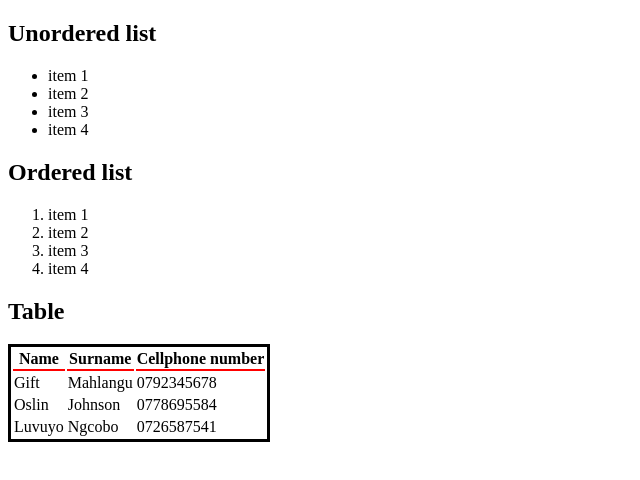
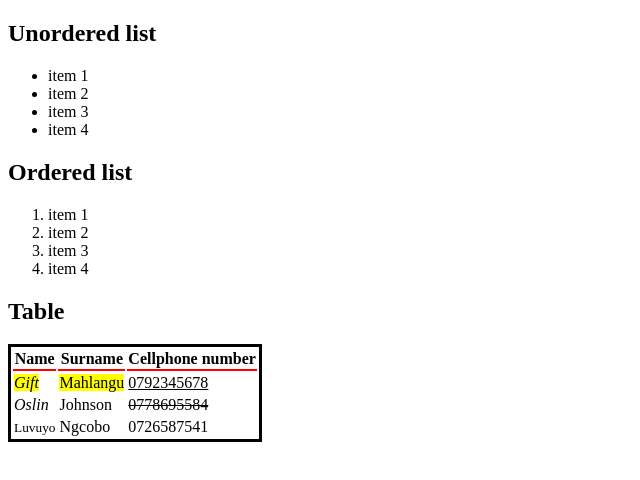
Before and after one commit to giftnkz6/revision, a plain HTML site: page index.html in a window 1280 px wide. Shown: the whole page, without its empty margins (0-640 px from the left). Drawn offline with Linux system fonts and the light colour scheme.

Commit message:
Used text formating

```diff
--- a/index.html
+++ b/index.html
@@ -41,17 +41,17 @@
             </thead>
             <tbody>
                 <tr>
-                    <td>Gift</td>
-                    <td>Mahlangu</td>
-                    <td>0792345678</td>
+                    <td><mark><em>Gift</em></mark></td>
+                    <td><mark>Mahlangu</mark></td>
+                    <td><ins>0792345678</ins></td>
                 </tr>
                 <tr>
-                    <td>Oslin</td>
+                    <td><i>Oslin</i></td>
                     <td>Johnson</td>
-                    <td>0778695584</td>
+                    <td><del>0778695584</del></td>
                 </tr>
                 <tr>
-                    <td>Luvuyo</td>
+                    <td><small>Luvuyo</small></td>
                     <td>Ngcobo</td>
                     <td>0726587541</td>
                 </tr>
```
